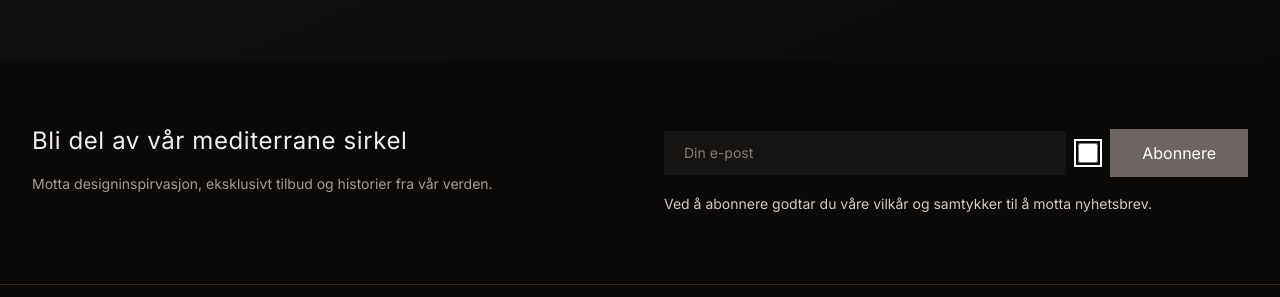
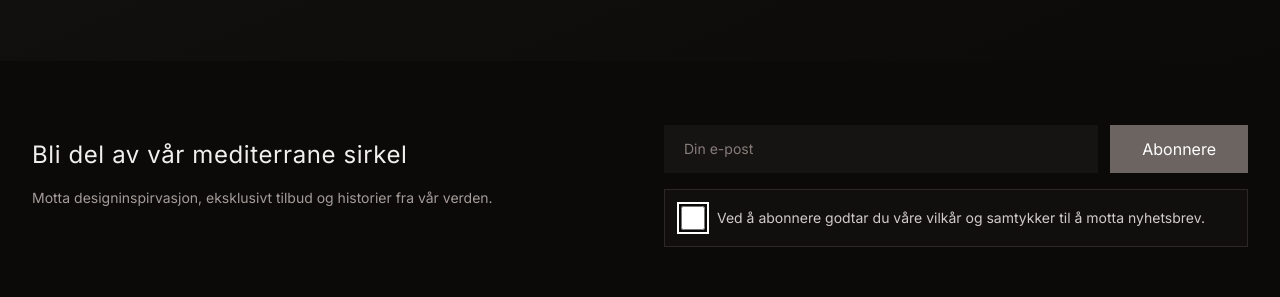
Before and after one commit to Parth7487/Villabellafinal, a React (Vite) app: page / in a window 1280 px wide. Shown: the part 6600-6897 px from the top of the page. Built offline with nearby package versions, Linux system fonts and the light colour scheme.

Commit message:
Move GDPR checkbox to new visible location below email
cgen-4d6c54c0cd56409185ecefd9e4a74605

```diff
--- a/client/components/Footer.tsx
+++ b/client/components/Footer.tsx
@@ -37,7 +37,7 @@ const Footer = () => {
               }}
               className="space-y-4"
             >
-              <div className="flex gap-3 items-center">
+              <div className="flex gap-3">
                 <input
                   type="email"
                   value={footerEmail}
@@ -45,13 +45,6 @@ const Footer = () => {
                   placeholder={t("footer.emailPlaceholder")}
                   required
                   className="flex-1 px-5 py-3 bg-stone-900 text-white placeholder-stone-500 rounded-sm text-sm focus:outline-none focus:ring-1 focus:ring-stone-600 transition"
-                />
-                <input
-                  type="checkbox"
-                  id="footer-gdpr"
-                  checked={footerGdprAccepted}
-                  onChange={(e) => setFooterGdprAccepted(e.target.checked)}
-                  className="w-5 h-5 bg-white border-2 border-white rounded cursor-pointer accent-stone-900 flex-shrink-0 ring-2 ring-white ring-offset-2 ring-offset-stone-950"
                 />
                 <button
                   type="submit"
@@ -61,10 +54,17 @@ const Footer = () => {
                   {t("footer.subscribe")}
                 </button>
               </div>
-              <div className="flex items-start gap-3">
+              <div className="flex items-center gap-3 bg-stone-900/50 p-4 rounded-sm border border-stone-800">
+                <input
+                  type="checkbox"
+                  id="footer-gdpr"
+                  checked={footerGdprAccepted}
+                  onChange={(e) => setFooterGdprAccepted(e.target.checked)}
+                  className="w-6 h-6 bg-white border-2 border-white rounded cursor-pointer accent-stone-900 flex-shrink-0 ring-2 ring-white ring-offset-2 ring-offset-stone-950"
+                />
                 <label
                   htmlFor="footer-gdpr"
-                  className="text-sm text-stone-300 font-light cursor-pointer leading-relaxed"
+                  className="text-sm text-stone-300 font-light cursor-pointer leading-relaxed flex-1"
                 >
                   {t("newsletter.gdprDescription")}
                 </label>
```
